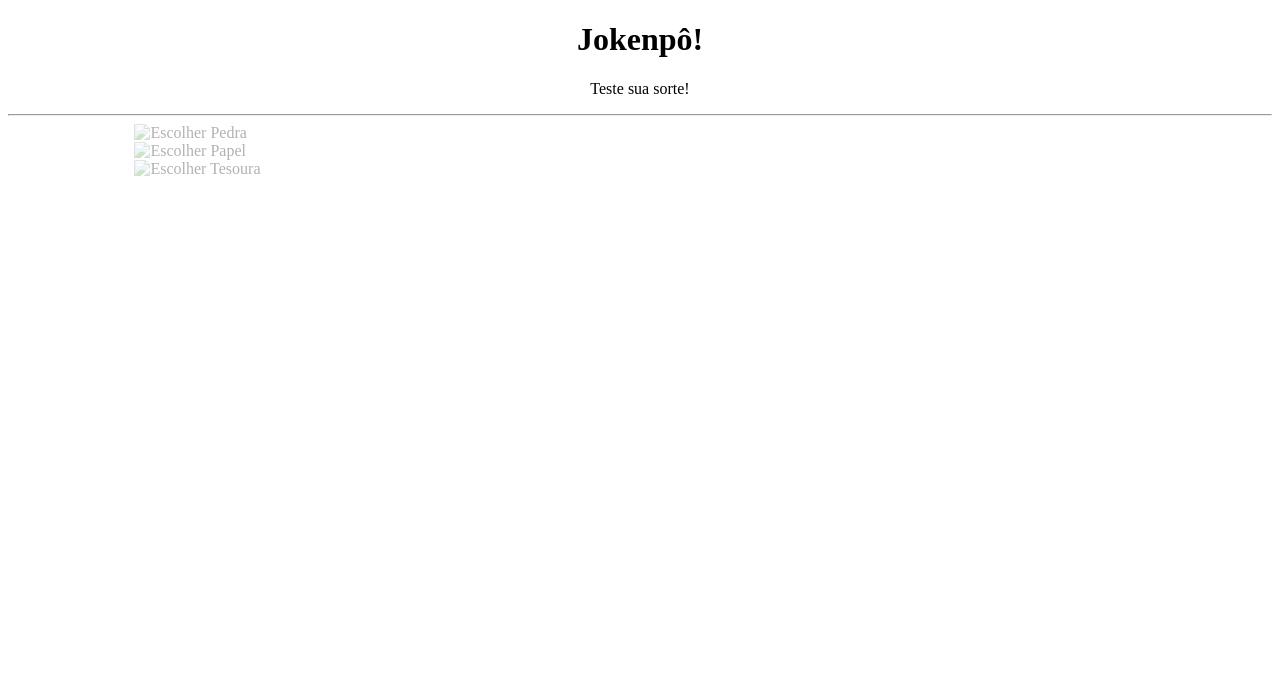
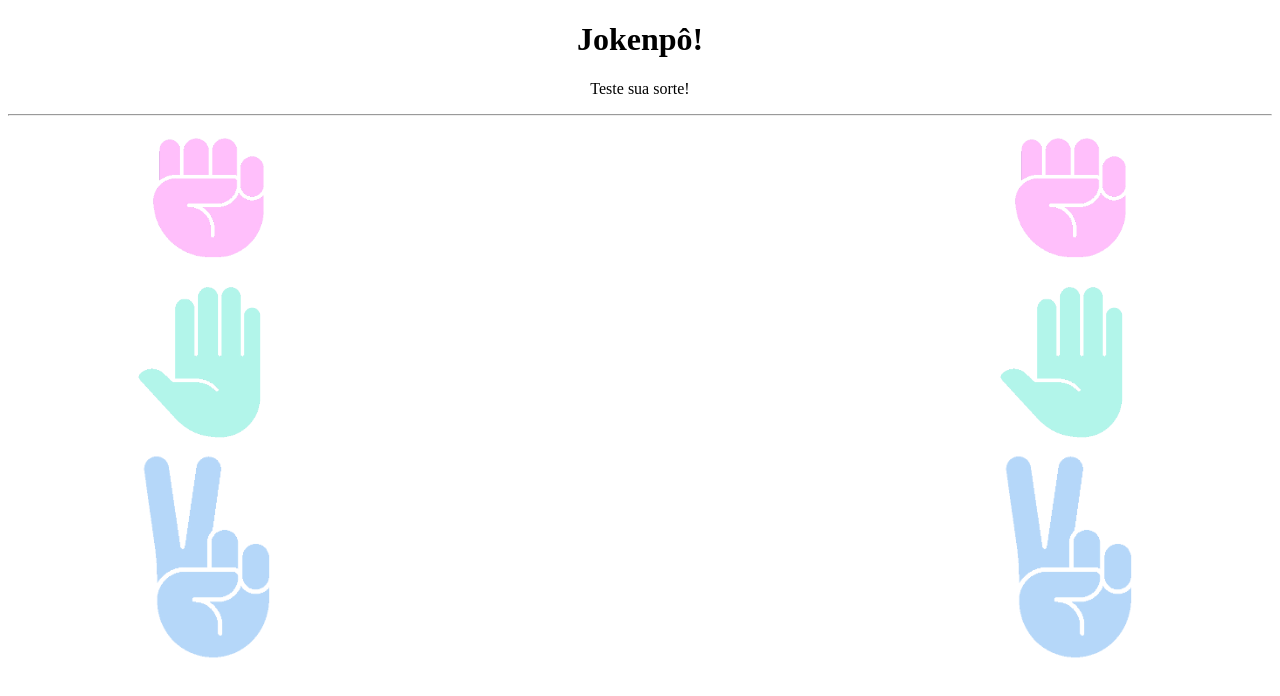
Before and after one commit to ms-guilherme/Jokenpo, a plain HTML site: page index.html in a window 1280 px wide. Drawn offline with Linux system fonts and the light colour scheme.

Commit message:
Update index.html

```diff
--- a/index.html
+++ b/index.html
@@ -18,14 +18,14 @@
     <section>
     <div class="options">
         <div class="player-options">
-            <div><img opt="pedra" src="Mídia/rock.png" draggable="false" title="Escolher Pedra" alt="Escolher Pedra"></div>
-            <div><img opt="papel" src="Mídia/paper.png" draggable="false" title="Escolher Papel" alt="Escolher Papel"></div>
-            <div><img opt="tesoura" src="Mídia/scissor.png" draggable="false" title="Escolher Tesoura" alt="Escolher Tesoura"></div>
+            <div><img opt="pedra" src="rock.png" draggable="false" title="Escolher Pedra" alt="Escolher Pedra"></div>
+            <div><img opt="papel" src="paper.png" draggable="false" title="Escolher Papel" alt="Escolher Papel"></div>
+            <div><img opt="tesoura" src="scissor.png" draggable="false" title="Escolher Tesoura" alt="Escolher Tesoura"></div>
         </div>
         <div class="enemy-options">
-            <div><img opt="pedra" src="Mídia/rock.png" draggable="false" alt=""></div>
-            <div><img opt="papel" src="Mídia/paper.png" draggable="false" alt=""></div>
-            <div><img opt="tesoura" src="Mídia/scissor.png" draggable="false" alt=""></div>
+            <div><img opt="pedra" src="rock.png" draggable="false" alt=""></div>
+            <div><img opt="papel" src="paper.png" draggable="false" alt=""></div>
+            <div><img opt="tesoura" src="scissor.png" draggable="false" alt=""></div>
         </div>
     </div>
     </section>
```
